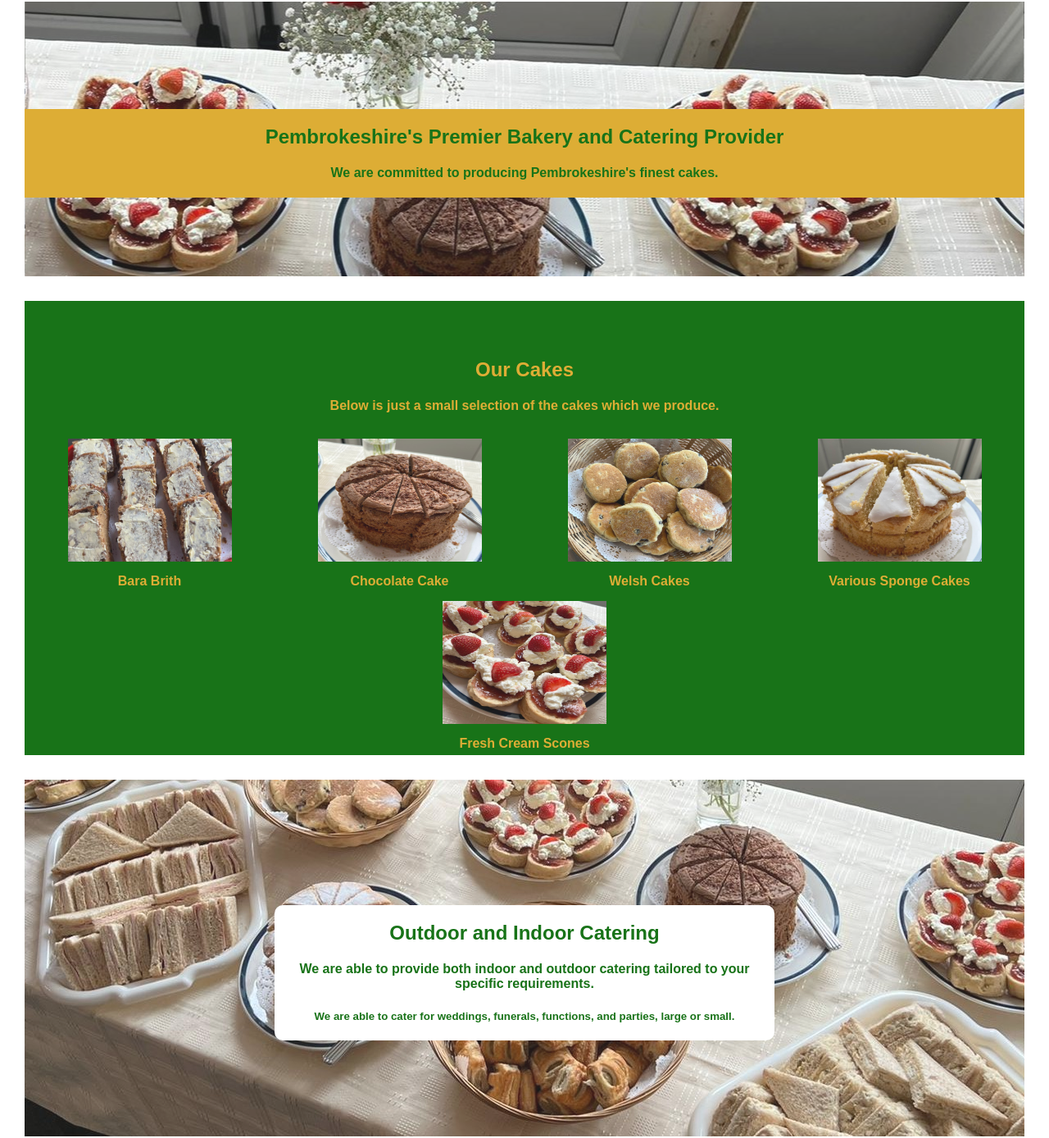
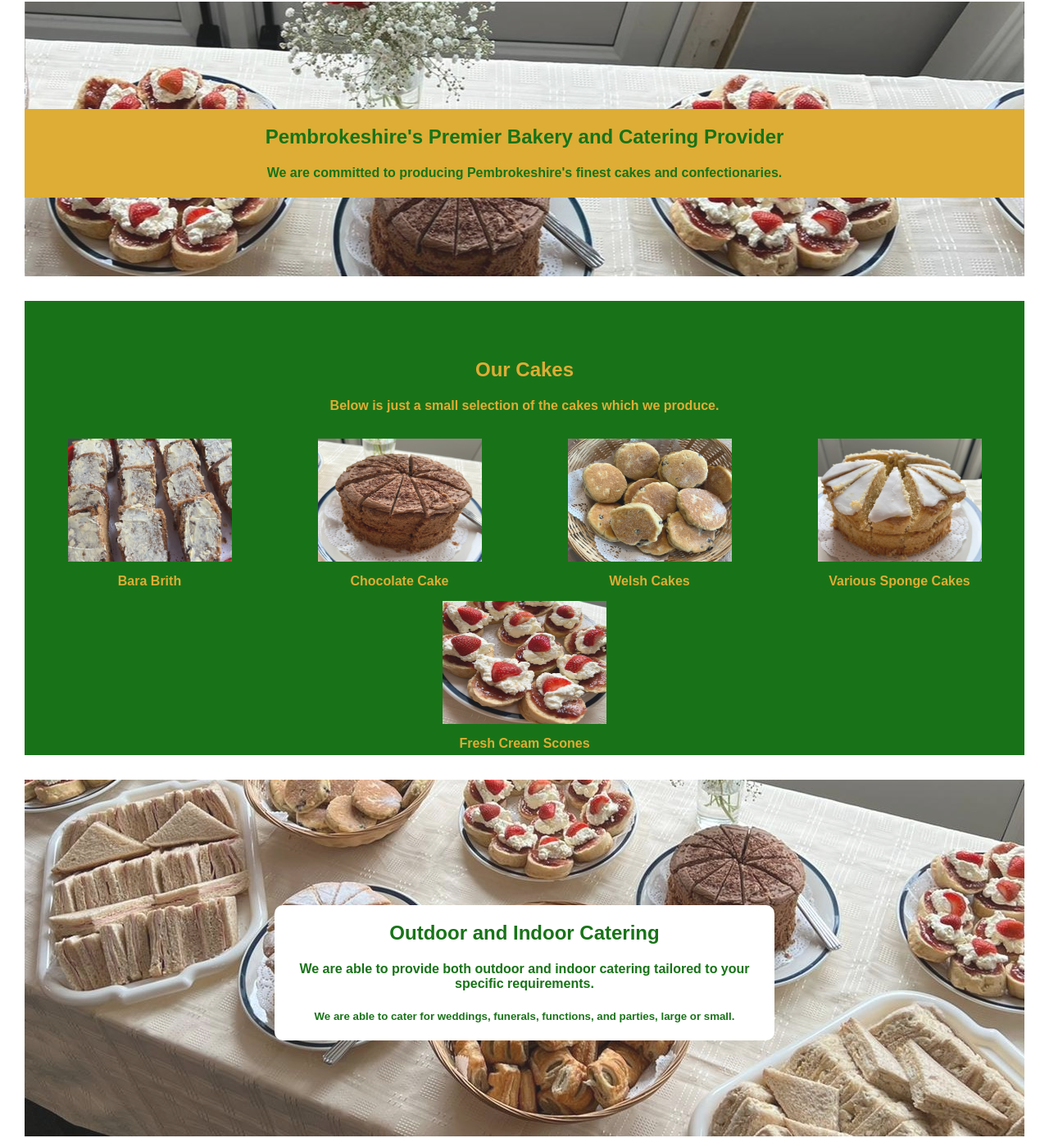
Before and after one commit to James-Stamp1/BakeAway, a plain HTML site: page index.html in a window 1280 px wide. Shown: the part 332-1720 px from the top of the page at 82% size. Drawn offline with Linux system fonts and the light colour scheme; a web font is replaced by a local one.

Commit message:
Update index.html

```diff
--- a/index.html
+++ b/index.html
@@ -22,7 +22,7 @@
     <div class="sub-head">
       <div class="content">
         <h2>Pembrokeshire's Premier Bakery and Catering Provider</h2>
-        <h4>We are committed to producing Pembrokeshire's finest cakes.</h4>
+        <h4>We are committed to producing Pembrokeshire's finest cakes and confectionaries.</h4>
       </div>
     </div>
 
@@ -60,7 +60,7 @@
     <div class="catering">
       <div class="content">
         <h2>Outdoor and Indoor Catering</h2>
-        <h4>We are able to provide both indoor and outdoor catering tailored to your specific requirements.</h4>
+        <h4>We are able to provide both outdoor and indoor catering tailored to your specific requirements.</h4>
 		<h5>We are able to cater for weddings, funerals, functions, and parties, large or small.</h5>
       </div>
     </div>
```
